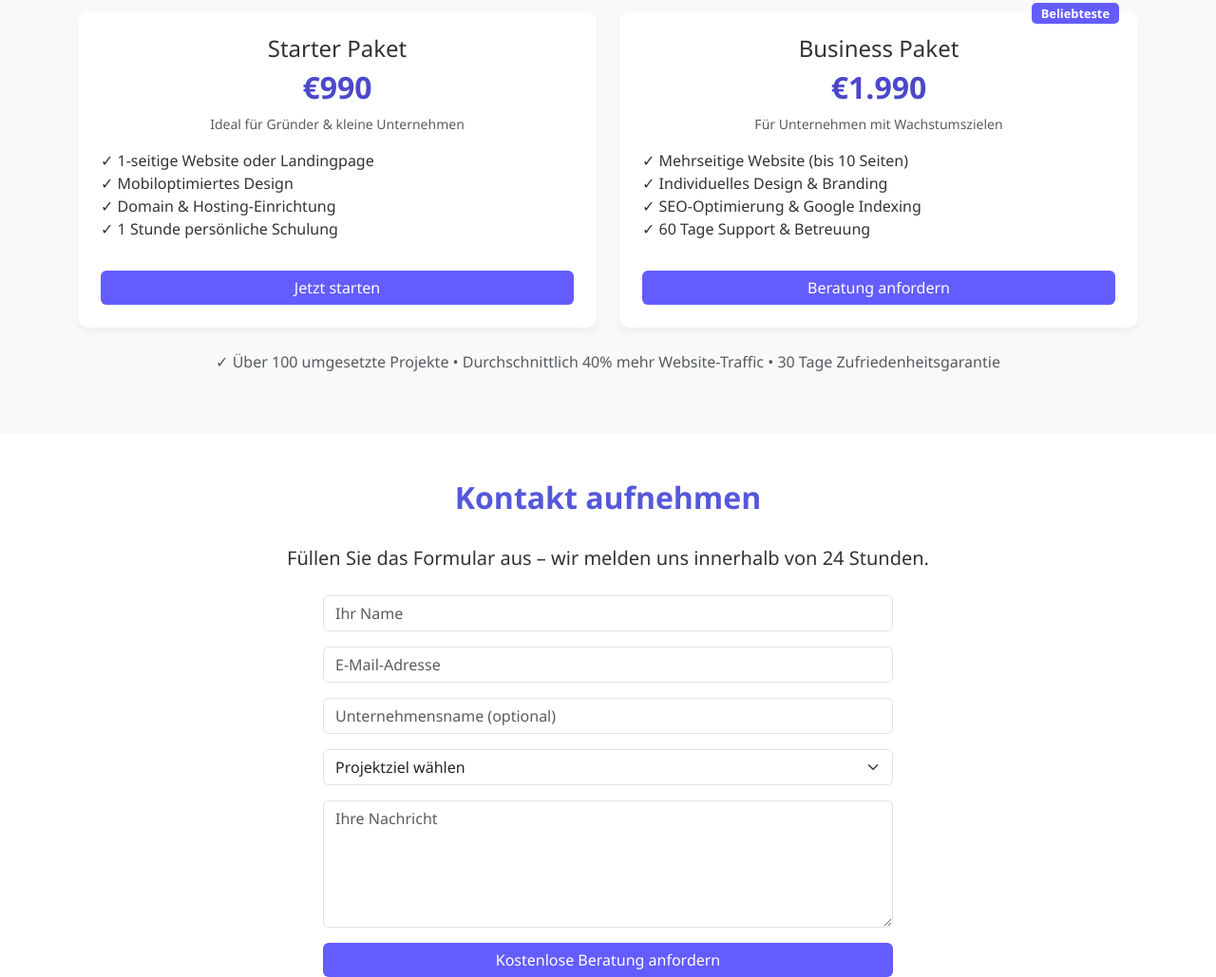
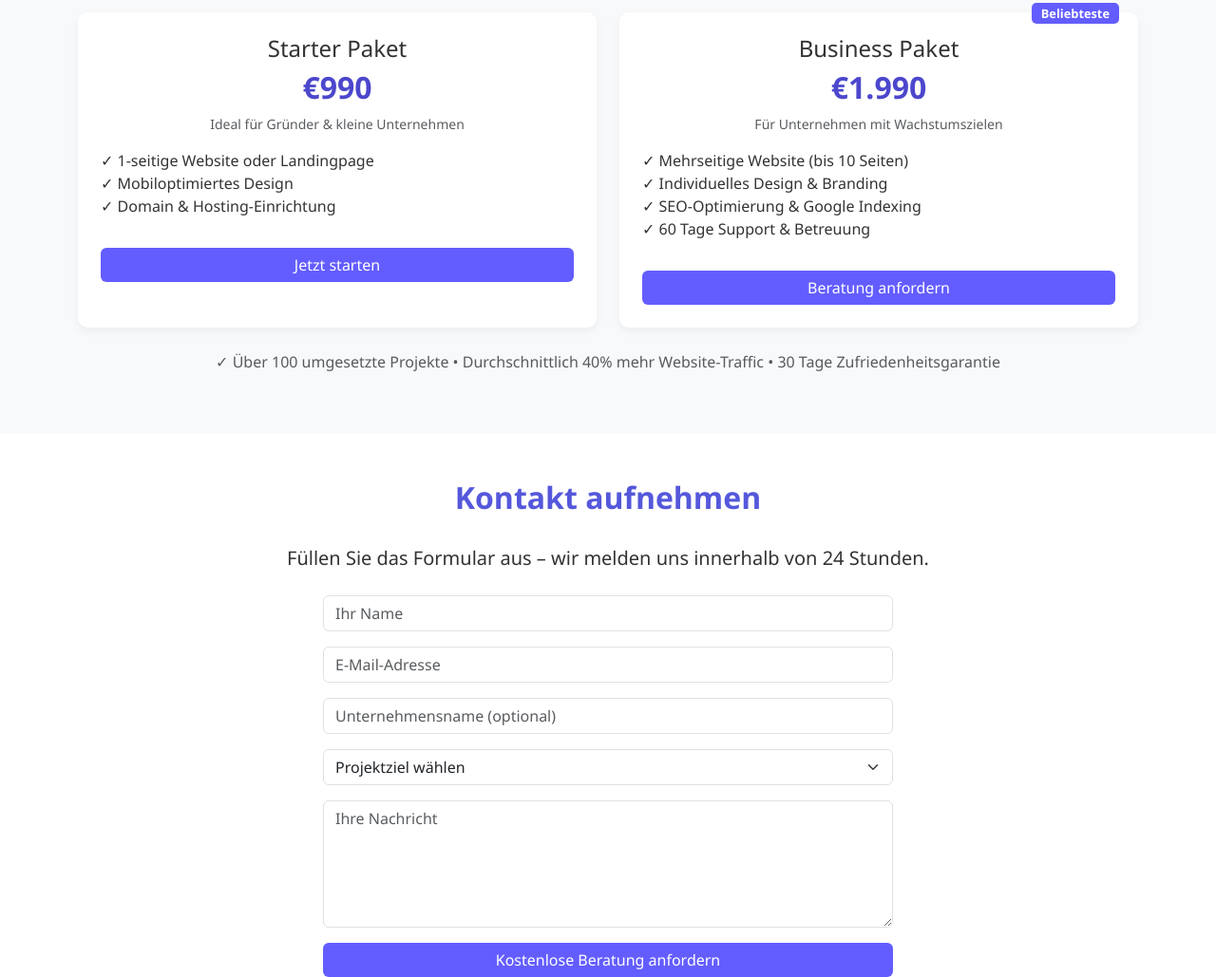
Before and after one commit to sk4ndal-commits/civana-studio, a plain HTML site: page index.html in a window 1280 px wide. Shown: the part 1809-2838 px from the top of the page at 95% size. Drawn offline with nearby package versions, Linux system fonts and the light colour scheme.

Commit message:
remove schulung section from price card

```diff
--- a/index.html
+++ b/index.html
@@ -156,7 +156,6 @@
                             <li data-translate="starterFeature1">✓ 1-seitige Website oder Landingpage</li>
                             <li data-translate="starterFeature2">✓ Mobiloptimiertes Design</li>
                             <li data-translate="starterFeature3">✓ Domain & Hosting-Einrichtung</li>
-                            <li data-translate="starterFeature4">✓ 1 Stunde persönliche Schulung</li>
                         </ul>
                         <a href="#contact" class="btn btn-dark w-100 mt-3" data-translate="starterCta">Jetzt starten</a>
                     </div>
--- a/script.js
+++ b/script.js
@@ -53,7 +53,6 @@ const translations = {
         starterFeature1: "✓ 1-seitige Website oder Landingpage",
         starterFeature2: "✓ Mobiloptimiertes Design",
         starterFeature3: "✓ Domain & Hosting-Einrichtung",
-        starterFeature4: "✓ 1 Stunde persönliche Schulung",
         starterCta: "Jetzt starten",
         businessBadge: "Beliebteste",
         businessTitle: "Business Paket",
@@ -139,7 +138,6 @@ const translations = {
         starterFeature1: "✓ 1-page website or landing page",
         starterFeature2: "✓ Mobile-optimised design",
         starterFeature3: "✓ Domain & hosting setup",
-        starterFeature4: "✓ 1 hour personal training",
         starterCta: "Get started",
         businessBadge: "Most Popular",
         businessTitle: "Business Package",
@@ -258,7 +256,6 @@ function updateLanguage() {
     document.querySelector('[data-translate="starterFeature1"]').textContent = t.starterFeature1;
     document.querySelector('[data-translate="starterFeature2"]').textContent = t.starterFeature2;
     document.querySelector('[data-translate="starterFeature3"]').textContent = t.starterFeature3;
-    document.querySelector('[data-translate="starterFeature4"]').textContent = t.starterFeature4;
     document.querySelector('[data-translate="starterCta"]').textContent = t.starterCta;
     document.querySelector('[data-translate="businessBadge"]').textContent = t.businessBadge;
     document.querySelector('[data-translate="businessTitle"]').textContent = t.businessTitle;
```
